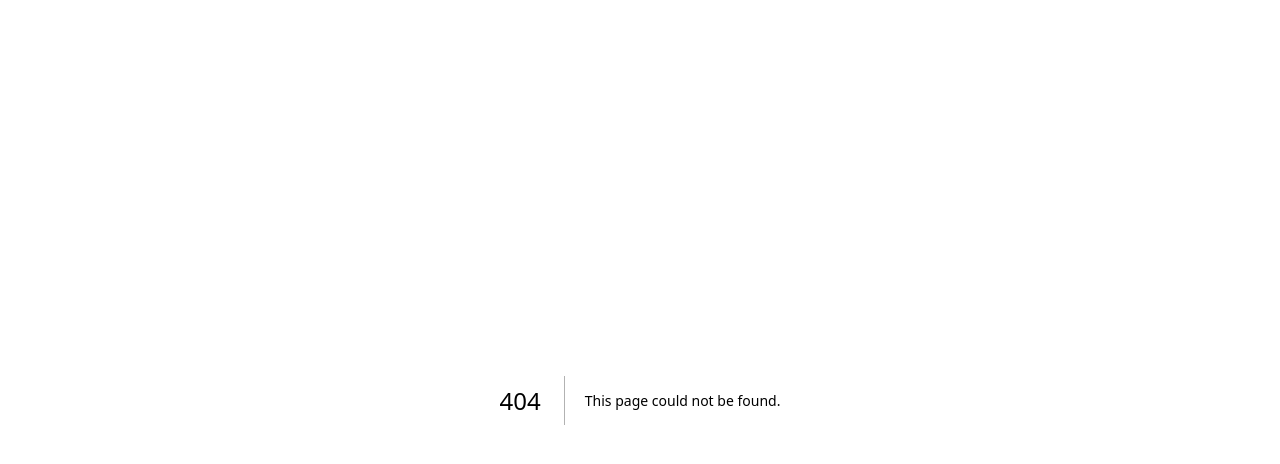
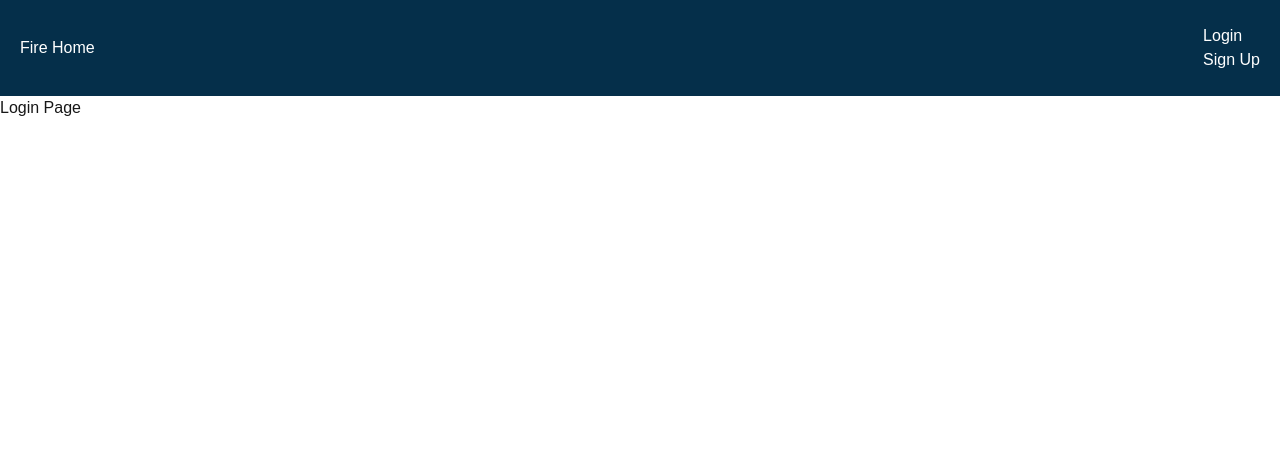
Before and after one commit to flyingduck92/firebase_nextjs, a Next.js app: page /login in a window 1280 px wide. Before the commit this address had no page. Shown: the top 464 px of the page. Built offline with nearby package versions, Linux system fonts and the light colour scheme.

Commit message:
Add navbar

```diff
--- /dev/null
+++ b/app/(auth)/login/page.tsx
@@ -0,0 +1,5 @@
+function Login() {
+  return <div>Login Page</div>
+}
+
+export default Login
--- /dev/null
+++ b/app/(auth)/signup/page.tsx
@@ -0,0 +1,5 @@
+function SignUp() {
+  return <div>SignUp Page</div>
+}
+
+export default SignUp
--- a/app/layout.tsx
+++ b/app/layout.tsx
@@ -1,21 +1,22 @@
-import type { Metadata } from "next";
-import { Geist, Geist_Mono } from "next/font/google";
-import "./globals.css";
+import type { Metadata } from "next"
+import { Geist, Geist_Mono } from "next/font/google"
+import "./globals.css"
+import Link from 'next/link'
 
 const geistSans = Geist({
   variable: "--font-geist-sans",
   subsets: ["latin"],
-});
+})
 
 const geistMono = Geist_Mono({
   variable: "--font-geist-mono",
   subsets: ["latin"],
-});
+})
 
 export const metadata: Metadata = {
   title: "Create Next App",
   description: "Generated by create next app",
-};
+}
 
 export default function RootLayout({ children }: LayoutProps<"/">) {
   return (
@@ -23,7 +24,20 @@ export default function RootLayout({ children }: LayoutProps<"/">) {
       lang="en"
       className={`${geistSans.variable} ${geistMono.variable} h-full antialiased`}
     >
-      <body className="min-h-full flex flex-col">{children}</body>
+      <body className="min-h-full flex flex-col">
+        <nav className="bg-sky-950 text-white p-5 h-24 flex items-center justify-between">
+          <Link href="/">Fire Home</Link>
+          <ul>
+            <li>
+              <Link href="/login">Login</Link>
+            </li>
+            <li>
+              <Link href="/signup">Sign Up</Link>
+            </li>
+          </ul>
+        </nav>
+        {children}
+      </body>
     </html>
-  );
+  )
 }
```
